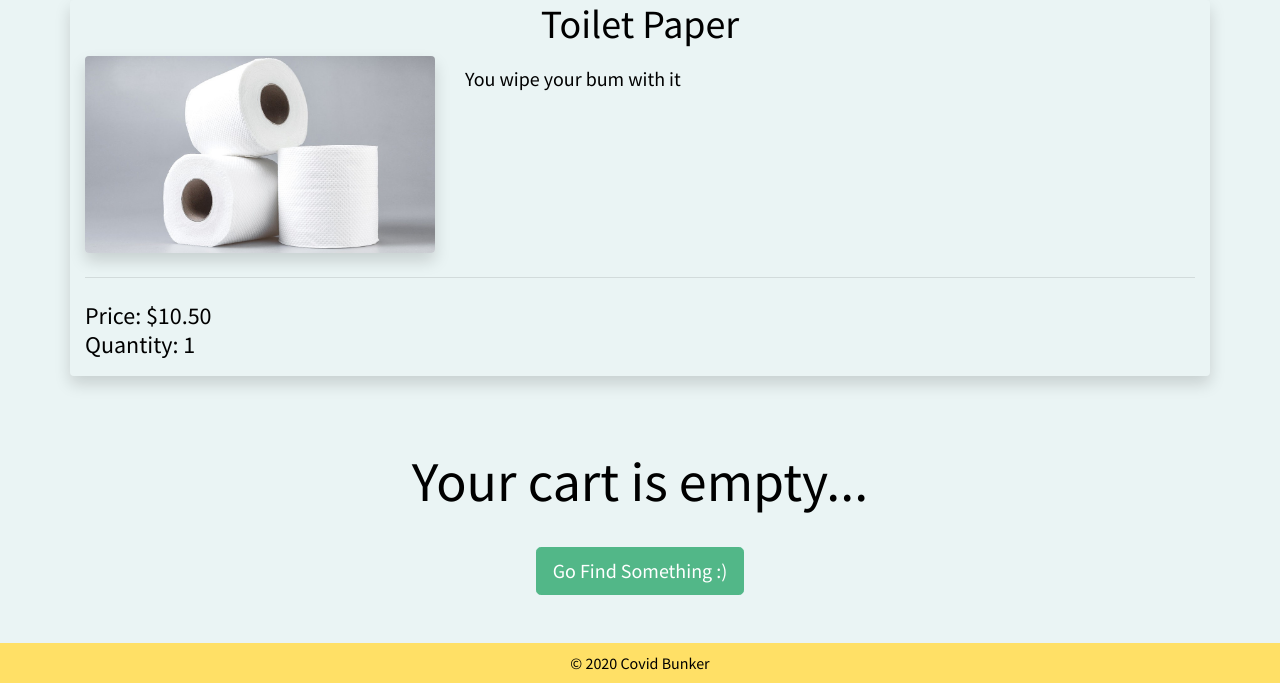
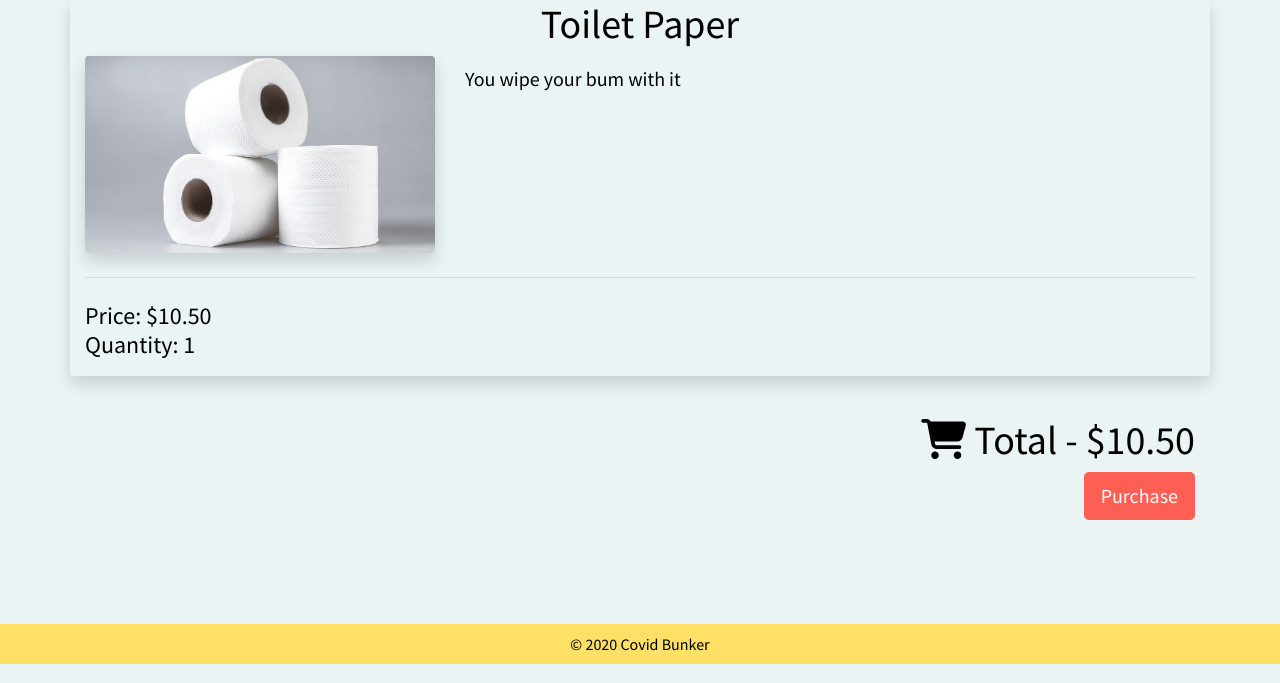
Before and after one commit to IsaacLehman/Covid-Bunker, a Flask app: page /checkout/4 in a window 1280 px wide. Shown: the part 215-898 px from the top of the page. Run offline with Flask 2, Linux system fonts and the light colour scheme; data comes from the database, SQL or seed files in the repository; data that the repository does not hold is empty; some libraries are stand-ins or nearby versions.

Commit message:
Checkout page now updates price when buy now clicked. You can also select a quantity on search/single product to buy now.

```diff
--- a/covid-bunker/server.py
+++ b/covid-bunker/server.py
@@ -456,9 +456,12 @@ def cart():
 @app.route("/checkout/<int:PID>/<int:quantity>")
 def checkout(PID=0, quantity=1):
     products = []
+    total_price = 0.0
     if (PID == 0):
         #Get the cart
         products = get_cart()
+        for p in products:
+            total_price += p['price'] * p['quantity']
     else:
         #Connect to the database
         conn = get_db()
@@ -470,16 +473,19 @@ def checkout(PID=0, quantity=1):
         ''', (PID, )).fetchone()
 
         if (product is None or product==""):
-            products = ""
+            products = "" # no product was found
         else:
             #Set the product quantity to the quantity to be purchased
             product = map_product_query_result(product)
+            total_price += product['price'] * quantity
+            print(product['price'], product['quantity'])
             product['quantity']=quantity
             products.append(product)
 
 
+
     session['itemsPurchased'] = products
-    return render_template("checkout.html", products=products)
+    return render_template("checkout.html", products=products, total_price=total_price)
 
 @app.route("/purchase_product/")
 def purchase():
--- a/covid-bunker/static/js/cart-script.js
+++ b/covid-bunker/static/js/cart-script.js
@@ -17,7 +17,6 @@ window.addEventListener("DOMContentLoaded", function() {
       let quantity_selector = document.getElementById(`quantity-select-${pid}`);
       if (quantity_selector != null) {
           quantity = quantity_selector.value;
-          console.log('value', quantity);
       }
 
       ajax_add_to_cart(pid, quantity);
@@ -35,6 +34,18 @@ window.addEventListener("DOMContentLoaded", function() {
 
   // set num items in cart
   ajax_update_cart()
+
+  // update buy now url to have quanity
+  let quantity_selectors = document.querySelectorAll('.product-quantity-select');
+  for (var i = 0; i < quantity_selectors.length; i++) {
+      quantity_selectors[i].addEventListener('change', function(e) {
+          let pid = parseInt(this.title);
+          let link = document.getElementById(`buy_now_url_${pid}`);
+          let url = link.href;
+          let quantity = this.value;
+          link.href = `/checkout/${pid}/${quantity}`;
+      });
+  }
 });
 
 
--- a/covid-bunker/templates/cart.html
+++ b/covid-bunker/templates/cart.html
@@ -26,8 +26,7 @@ active
 {% endblock %}
 
 {% block content %}
-    <br>
-  <div class="container">
+  <div class="container pt-5">
       <div class="row">
         <div class="col-6 text-left">
             <h1><i class="fas fa-shopping-cart"></i> Cart</h1>
--- a/covid-bunker/templates/checkout.html
+++ b/covid-bunker/templates/checkout.html
@@ -61,10 +61,10 @@
     </div>
   </div>
   {% endfor %}
-  <div class="container"  id="bottom-cart-btns">
+  <div class="container"  id="bottom-checkout-btns">
     <div class="row pt-3 pb-5">
       <div class="col-12 text-right">
-          <h1 id="cart-icon-cart-page"><i class="fas fa-shopping-cart"></i> Total</h1>
+          <h1 id="cart-icon-checkout-page"><i class="fas fa-shopping-cart"></i> Total -  {{ "$%.2f"|format(total_price) }}</h1>
       </div>
       <div class="col-12 text-right">
         <a href="{{url_for("purchase")}}">
@@ -74,7 +74,7 @@
     </div>
   </div>
   {% endif %}
-  <div class="container text-center hidden" id="cart-empty-div">
+  <div class="container text-center hidden" id="checkout-empty-div">
     <h1 class="display-4 text-center pt-5">Your cart is empty...</h1>
     <br />
     <a href="/" class="btn btn-lg btn-success">Go Find Something :)</a>
--- a/covid-bunker/templates/product_single.html
+++ b/covid-bunker/templates/product_single.html
@@ -49,7 +49,7 @@
             <div class="col-sm-4 pb-2">
 
               <div class="inline-form-group w-md-50 mb-2">
-                <select class="form-control" id="quantity-select-{{ product.id }}">
+                <select class="form-control product-quantity-select" title="{{ product.id }}" id="quantity-select-{{ product.id }}">
                   {% for i in range(1,product.quantity+1) %}
                   <option value="{{ i }}">{{ i }}</option>
                   {% endfor %}
@@ -60,7 +60,7 @@
           <div class="col-sm-auto pb-2">
 
             <button type="button" value="{{ product.id }}" class="add_to_cart btn btn-lg btn-warning mb-2" onclick="this.blur();">Add to cart</button>
-            <a href="{{url_for("checkout", PID=product.id, quantity=1)}}">
+            <a id="buy_now_url_{{ product.id }}" title="{{ product.id }}" href="/checkout/{{ product.id }}/1">
               <button type="button" value="{{ product.id }}" class="btn btn-lg btn-danger mb-2" onclick="this.blur();">Buy it now</button>
             </a>
 
--- a/covid-bunker/templates/search.html
+++ b/covid-bunker/templates/search.html
@@ -52,7 +52,7 @@
               <div class="col-sm-4 pb-2">
 
                 <div class="inline-form-group w-md-50 mb-2">
-                  <select class="form-control" id="quantity-select">
+                  <select class="form-control product-quantity-select" title="{{ product.id }}" id="quantity-select">
                     {% for i in range(1,product.quantity+1) %}
                     <option value="{{ i }}">{{ i }}</option>
                     {% endfor %}
@@ -63,7 +63,9 @@
             <div class="col-sm-auto pb-2">
 
               <button type="button" value="{{ product.id }}" class="add_to_cart btn btn-lg btn-warning mb-2" onclick="this.blur();">Add to cart</button>
-              <button type="button" value="{{ product.id }}" class="btn btn-lg btn-danger mb-2 onclick="this.blur();"">Buy it now</button>
+              <a id="buy_now_url_{{ product.id }}" title="{{ product.id }}" href="/checkout/{{ product.id }}/1">
+                  <button type="button" value="{{ product.id }}" class="btn btn-lg btn-danger mb-2" onclick="this.blur();">Buy it now</button>
+              </a>
 
             </div>
           </div>
```
